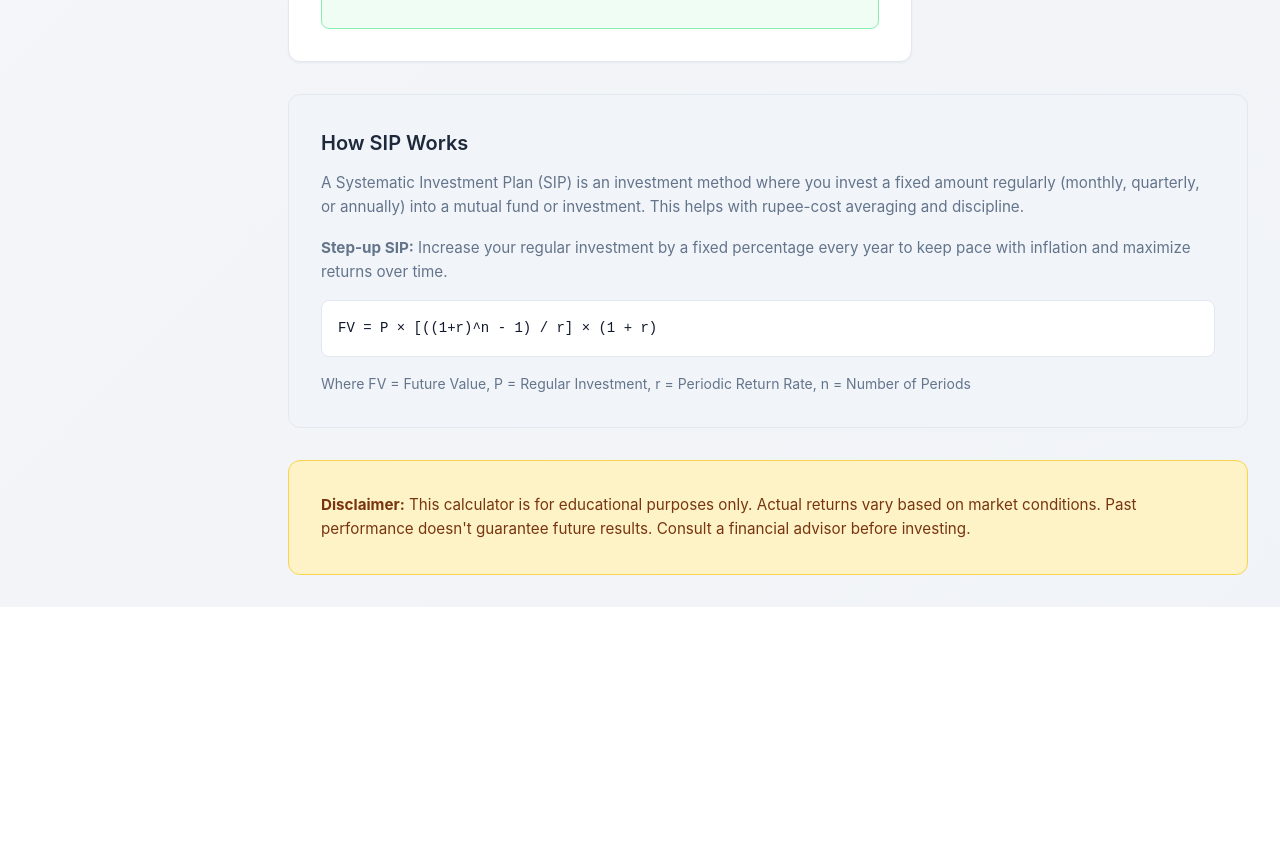
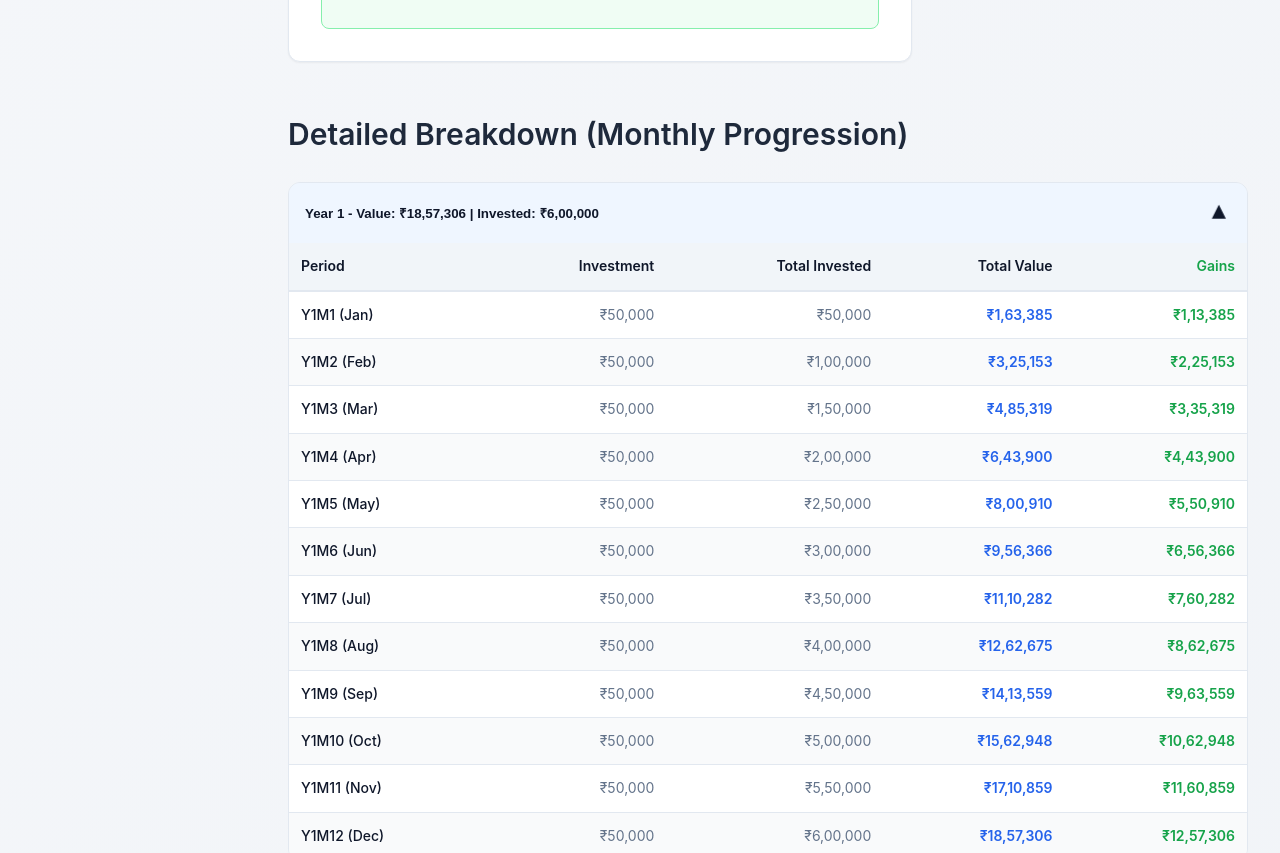
Before and after one commit to johndoe2x/Fsuits, a Next.js app: page /Fsuits/sip-calculator in a window 1280 px wide. Shown: the part 833-1686 px from the top of the page. Before the commit the page ends 1440 px from the top, so only its background shows below. Built offline with nearby package versions, Linux system fonts and the light colour scheme.

Commit message:
Add detailed year-wise monthly breakdown table with expandable sections

```diff
--- a/app/sip-calculator/page.tsx
+++ b/app/sip-calculator/page.tsx
@@ -1,6 +1,16 @@
 "use client";
 
 import { useState, useEffect } from "react";
+
+interface MonthData {
+  month: number;
+  year: number;
+  monthLabel: string;
+  investment: number;
+  totalInvested: number;
+  value: number;
+  gains: number;
+}
 
 export default function SIPCalculator() {
   const [monthlyInvestment, setMonthlyInvestment] = useState<number>(50000);
@@ -9,11 +19,13 @@ export default function SIPCalculator() {
   const [frequency, setFrequency] = useState<string>("monthly");
   const [stepUpPercentage, setStepUpPercentage] = useState<number>(0);
   const [includeStepUp, setIncludeStepUp] = useState<boolean>(false);
+  const [expandedYear, setExpandedYear] = useState<number | null>(1);
 
   const [totalInvestment, setTotalInvestment] = useState<number>(0);
   const [finalAmount, setFinalAmount] = useState<number>(0);
   const [totalReturns, setTotalReturns] = useState<number>(0);
   const [finalAmountWithoutStepUp, setFinalAmountWithoutStepUp] = useState<number>(0);
+  const [monthlyData, setMonthlyData] = useState<MonthData[]>([]);
 
   const frequencyMap: { [key: string]: number } = {
     monthly: 12,
@@ -37,35 +49,50 @@ export default function SIPCalculator() {
 
       setFinalAmountWithoutStepUp(Math.round(fvWithoutStepUp));
 
+      // Build detailed breakdown
+      const data: MonthData[] = [];
+      let totalInv = 0;
+      let totalVal = 0;
+      const stepUpRate = includeStepUp && stepUpPercentage > 0 ? stepUpPercentage / 100 : 0;
+
+      for (let i = 0; i < periodsTotal; i++) {
+        const year = Math.floor(i / periodPerYear) + 1;
+        const monthInYear = (i % periodPerYear) + 1;
+        const currentInvestment = monthlyInvestment * Math.pow(1 + stepUpRate, year - 1);
+
+        totalInv += currentInvestment;
+        totalVal += currentInvestment * Math.pow(1 + periodRate, periodsTotal - i - 1);
+
+        const monthLabels = frequency === "monthly"
+          ? [`Jan`, `Feb`, `Mar`, `Apr`, `May`, `Jun`, `Jul`, `Aug`, `Sep`, `Oct`, `Nov`, `Dec`]
+          : frequency === "quarterly"
+          ? [`Q1`, `Q2`, `Q3`, `Q4`]
+          : [`Annual`];
+
+        data.push({
+          month: monthInYear,
+          year: year,
+          monthLabel: monthLabels[monthInYear - 1],
+          investment: Math.round(currentInvestment),
+          totalInvested: Math.round(totalInv),
+          value: Math.round(totalVal),
+          gains: Math.round(totalVal - totalInv),
+        });
+      }
+
+      setMonthlyData(data);
+
       // Calculate with step-up
       let fvWithStepUp = 0;
       if (includeStepUp && stepUpPercentage > 0) {
-        const stepUpRate = stepUpPercentage / 100;
-        for (let i = 0; i < periodsTotal; i++) {
-          const currentInvestment = monthlyInvestment * Math.pow(1 + stepUpRate, Math.floor(i / periodPerYear));
-          fvWithStepUp += currentInvestment * Math.pow(1 + periodRate, periodsTotal - i - 1);
-        }
-        fvWithStepUp = Math.round(fvWithStepUp);
+        fvWithStepUp = Math.round(totalVal);
       } else {
         fvWithStepUp = Math.round(fvWithoutStepUp);
       }
 
-      // Calculate total investment
-      let totalInv = 0;
-      if (includeStepUp && stepUpPercentage > 0) {
-        const stepUpRate = stepUpPercentage / 100;
-        for (let i = 0; i < periodsTotal; i++) {
-          const currentInvestment = monthlyInvestment * Math.pow(1 + stepUpRate, Math.floor(i / periodPerYear));
-          totalInv += currentInvestment;
-        }
-      } else {
-        totalInv = monthlyInvestment * periodsTotal;
-      }
-      totalInv = Math.round(totalInv);
-
-      setTotalInvestment(totalInv);
+      setTotalInvestment(Math.round(totalInv));
       setFinalAmount(fvWithStepUp);
-      setTotalReturns(fvWithStepUp - totalInv);
+      setTotalReturns(fvWithStepUp - Math.round(totalInv));
     }
   }, [monthlyInvestment, annualRate, duration, frequency, stepUpPercentage, includeStepUp]);
 
@@ -74,6 +101,15 @@ export default function SIPCalculator() {
     quarterly: "Quarterly",
     annual: "Annually",
   };
+
+  // Group data by year
+  const yearlyData = monthlyData.reduce((acc: { [key: number]: MonthData[] }, item) => {
+    if (!acc[item.year]) {
+      acc[item.year] = [];
+    }
+    acc[item.year].push(item);
+    return acc;
+  }, {});
 
   return (
     <div style={{ minHeight: "100vh" }}>
@@ -263,6 +299,88 @@ export default function SIPCalculator() {
           </div>
         </div>
 
+        <div style={{ marginTop: "3rem" }}>
+          <h2 style={{ marginBottom: "1.5rem" }}>Detailed Breakdown ({frequency === "monthly" ? "Monthly" : frequency === "quarterly" ? "Quarterly" : "Annual"} Progression)</h2>
+
+          <div style={{ overflowX: "auto" }}>
+            {Object.keys(yearlyData).map((yearStr) => {
+              const year = parseInt(yearStr);
+              const yearData = yearlyData[year];
+              const lastMonthData = yearData[yearData.length - 1];
+
+              return (
+                <div key={year} style={{ marginBottom: "1.5rem", border: "1px solid #e2e8f0", borderRadius: "0.75rem", overflow: "hidden" }}>
+                  <button
+                    onClick={() => setExpandedYear(expandedYear === year ? null : year)}
+                    style={{
+                      width: "100%",
+                      padding: "1rem",
+                      background: year === 1 ? "#eff6ff" : "#f8fafc",
+                      border: "none",
+                      textAlign: "left",
+                      cursor: "pointer",
+                      display: "flex",
+                      justifyContent: "space-between",
+                      alignItems: "center",
+                      fontWeight: "600",
+                      color: "#0f172a",
+                      transition: "background 0.2s",
+                    }}
+                    onMouseEnter={(e) => (e.currentTarget.style.background = "#f1f5f9")}
+                    onMouseLeave={(e) => (e.currentTarget.style.background = year === 1 ? "#eff6ff" : "#f8fafc")}
+                  >
+                    <span>Year {year} - Value: ₹{lastMonthData.value.toLocaleString("en-IN")} | Invested: ₹{lastMonthData.totalInvested.toLocaleString("en-IN")}</span>
+                    <span style={{ fontSize: "1.5rem", transition: "transform 0.2s", transform: expandedYear === year ? "rotate(180deg)" : "rotate(0deg)" }}>▼</span>
+                  </button>
+
+                  {expandedYear === year && (
+                    <div style={{ overflowX: "auto" }}>
+                      <table style={{ width: "100%", borderCollapse: "collapse", fontSize: "0.875rem" }}>
+                        <thead>
+                          <tr style={{ background: "#f1f5f9", borderBottom: "2px solid #e2e8f0" }}>
+                            <th style={{ padding: "0.75rem", textAlign: "left", fontWeight: "600", color: "#0f172a" }}>Period</th>
+                            <th style={{ padding: "0.75rem", textAlign: "right", fontWeight: "600", color: "#0f172a" }}>Investment</th>
+                            <th style={{ padding: "0.75rem", textAlign: "right", fontWeight: "600", color: "#0f172a" }}>Total Invested</th>
+                            <th style={{ padding: "0.75rem", textAlign: "right", fontWeight: "600", color: "#0f172a" }}>Total Value</th>
+                            <th style={{ padding: "0.75rem", textAlign: "right", fontWeight: "600", color: "#16a34a" }}>Gains</th>
+                          </tr>
+                        </thead>
+                        <tbody>
+                          {yearData.map((item, idx) => (
+                            <tr
+                              key={idx}
+                              style={{
+                                borderBottom: "1px solid #e2e8f0",
+                                background: idx % 2 === 0 ? "#ffffff" : "#f9fafb",
+                              }}
+                            >
+                              <td style={{ padding: "0.75rem", color: "#0f172a", fontWeight: "500" }}>
+                                Y{year}M{item.month} ({item.monthLabel})
+                              </td>
+                              <td style={{ padding: "0.75rem", textAlign: "right", color: "#64748b" }}>
+                                ₹{item.investment.toLocaleString("en-IN")}
+                              </td>
+                              <td style={{ padding: "0.75rem", textAlign: "right", color: "#64748b" }}>
+                                ₹{item.totalInvested.toLocaleString("en-IN")}
+                              </td>
+                              <td style={{ padding: "0.75rem", textAlign: "right", fontWeight: "600", color: "#2563eb" }}>
+                                ₹{item.value.toLocaleString("en-IN")}
+                              </td>
+                              <td style={{ padding: "0.75rem", textAlign: "right", fontWeight: "600", color: "#16a34a" }}>
+                                ₹{item.gains.toLocaleString("en-IN")}
+                              </td>
+                            </tr>
+                          ))}
+                        </tbody>
+                      </table>
+                    </div>
+                  )}
+                </div>
+              );
+            })}
+          </div>
+        </div>
+
         <div style={{ background: "#f1f5f9", border: "1px solid #e2e8f0", borderRadius: "0.75rem", padding: "2rem", marginTop: "2rem" }}>
           <h3>How SIP Works</h3>
           <p style={{ marginBottom: "1rem" }}>
@@ -270,22 +388,6 @@ export default function SIPCalculator() {
           </p>
           <p style={{ marginBottom: "1rem" }}>
             <strong>Step-up SIP:</strong> Increase your regular investment by a fixed percentage every year to keep pace with inflation and maximize returns over time.
-          </p>
-          <div style={{
-            background: "white",
-            border: "1px solid #e2e8f0",
-            borderRadius: "0.5rem",
-            padding: "1rem",
-            marginBottom: "1rem",
-            fontFamily: "monospace",
-            fontSize: "0.875rem",
-            color: "#0f172a",
-            overflowX: "auto",
-          }}>
-            FV = P × [((1+r)^n - 1) / r] × (1 + r)
-          </div>
-          <p style={{ fontSize: "0.875rem", color: "#64748b" }}>
-            Where FV = Future Value, P = Regular Investment, r = Periodic Return Rate, n = Number of Periods
           </p>
         </div>
 
```
